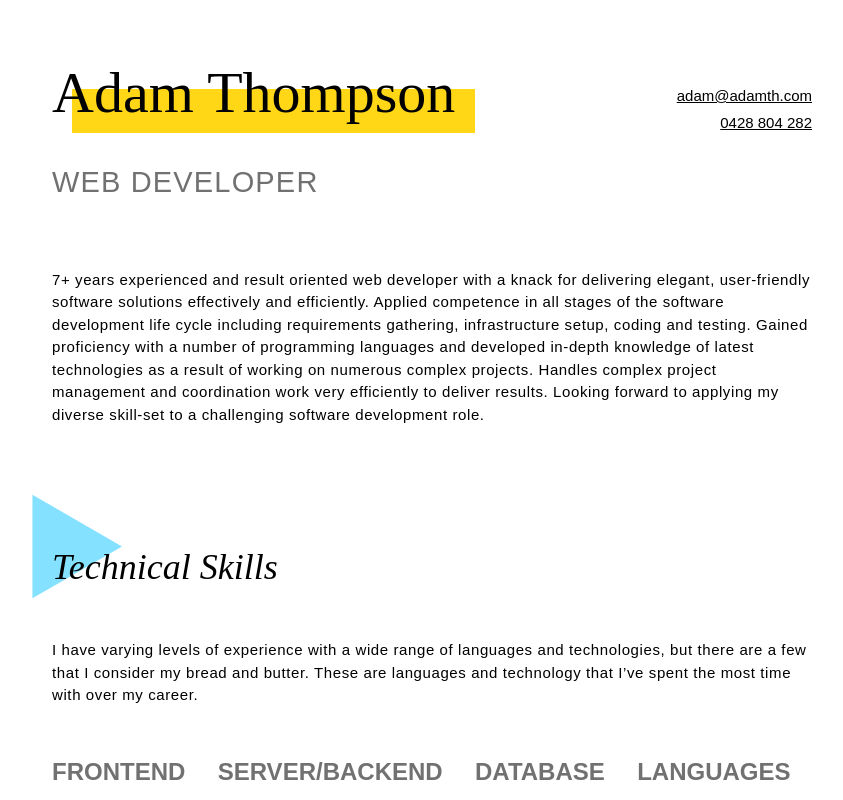
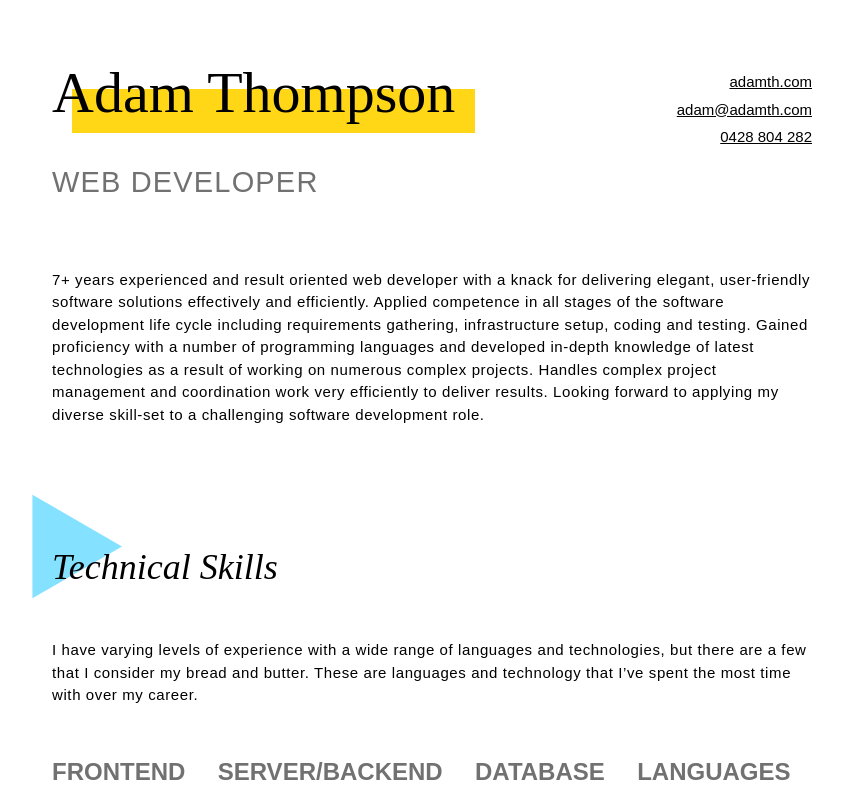
Before and after one commit to adamth/resume-2020, a Next.js app: page / in a window 1280 px wide. Shown: the top 800 px of the page, without its empty margins (208-1051 px from the left). Built offline with nearby package versions, Linux system fonts and the light colour scheme; a web font is replaced by a local one.

Commit message:
Add site to header

```diff
--- a/components/Header.js
+++ b/components/Header.js
@@ -9,6 +9,7 @@ const Header = ({ name, subheading, email, phone }) => (
       <span className="sans subheading">{subheading}</span>
     </div>
     <div className="contact sans">
+      <a href="http://adamth.com">adamth.com</a>
       <a href={`mailto:${email}`}>{email}</a>
       <a href={`tel:${phone}`}>{phone}</a>
     </div>
```
